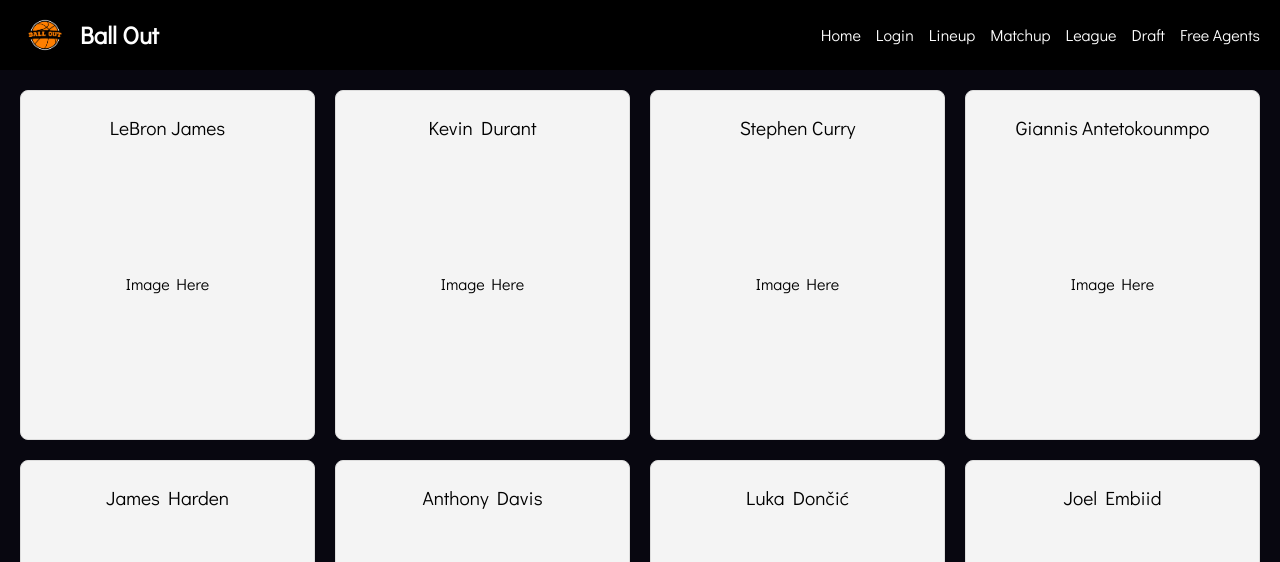
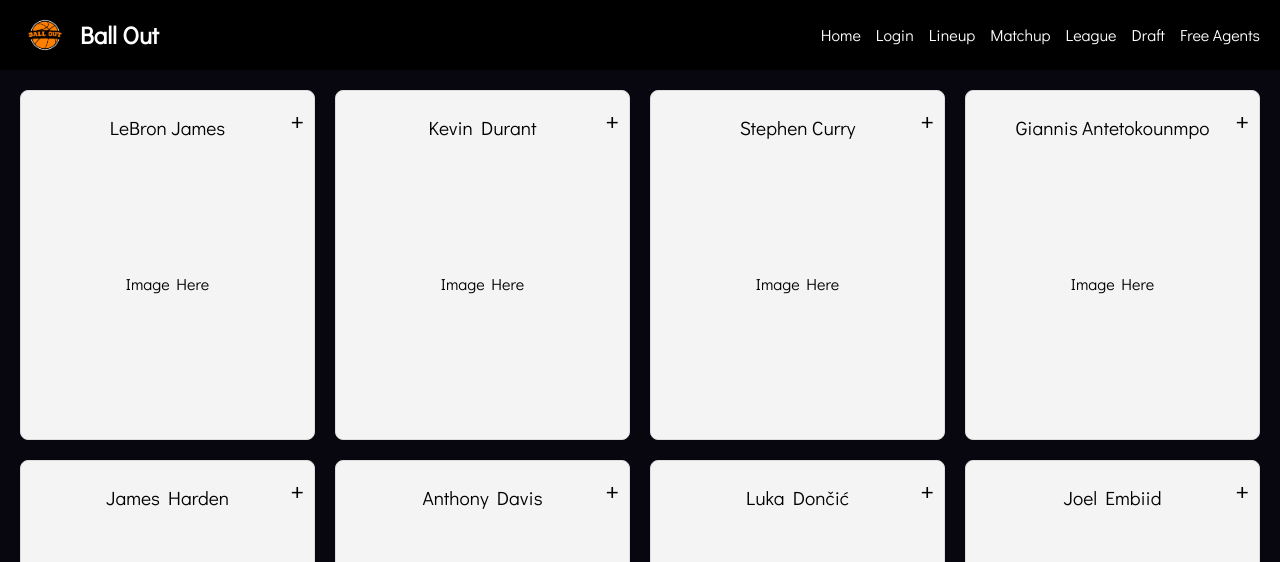
Before and after one commit to Shreyas-Pattabi/Ball-Out, a React (Vite) app in the folder frontend/: page /players in a window 1280 px wide. Shown: the top 562 px of the page. Built offline with nearby package versions, Linux system fonts and the light colour scheme; a web font is replaced by a local one; what @stacks/connect, @stacks/network would draw is missing.

Commit message:
fix text

```diff
--- a/frontend/src/components/CreateAccount.jsx
+++ b/frontend/src/components/CreateAccount.jsx
@@ -88,10 +88,10 @@
         <h3>Sign Up</h3>
 
         <label htmlFor="username">Username</label>
-        <input type="text" placeholder="Email or Phone" id="username" />
+        <input type="text" placeholder="Email or Phone" id="username" style={{ color: '#ffffff' }}/>
 
         <label htmlFor="password">Password</label>
-        <input type="password" placeholder="Password" id="password" />
+        <input type="password" placeholder="Password" id="password" style={{ color: '#ffffff' }}/>
 
         {
           !userData && (
--- a/frontend/src/components/NewLineup.css
+++ b/frontend/src/components/NewLineup.css
@@ -117,3 +117,12 @@
 .player-card:hover .image-info {
     display: none;
 }
+
+.add-player {
+    position: absolute;
+    top: 10px;
+    right: 10px;
+    font-size: 27px;
+    cursor: pointer;
+    z-index: 1;
+}
--- a/frontend/src/components/Players.jsx
+++ b/frontend/src/components/Players.jsx
@@ -18,8 +18,11 @@
         { name: 'Nikola Jokić', team: 'Denver Nuggets', averagePoints: 25.2, injury: 'NONE', overall: 98, PPG: 26.9, RPG: 11.0, APG: 8.3, SPG: 1.2, BPG: 1.5, price: 0.054 },
     ];
 
+    const [players, setPlayers] = useState(initialPlayers);
 
-    const [players, setPlayers] = useState(initialPlayers);
+    const handleAddPlayer = (index) => {
+        // Perform the action when the "+" sign is clicked
+    };
 
     return (
         <div className="home">
@@ -44,6 +47,7 @@
                 {players.map((player, index) => (
                     <div key={index} className="player-card">
                         <div className="card-body">
+                            <div className="add-player" onClick={() => handleAddPlayer(index)}>+</div>
                             <h3>{player.name}</h3>
                             <div className="image-info">
                                 <br />
```
Lines whose indentation alone changed are shown as unchanged.
